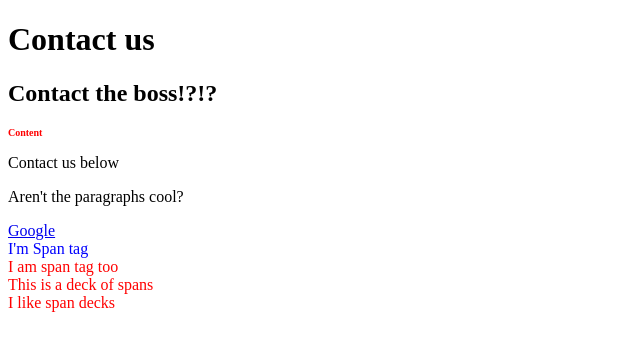
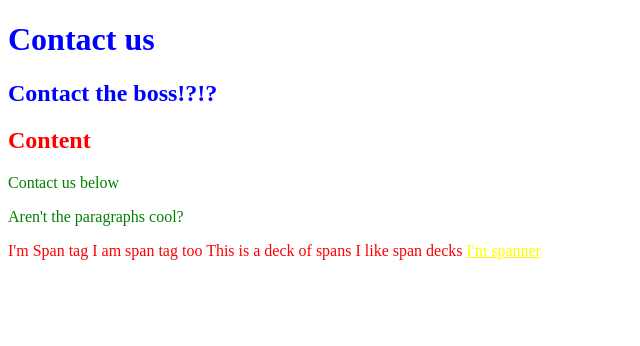
Before and after one commit to addis-hail/Learning-HTML-CSS-JavaScript, a plain HTML site: page css/contact.html in a window 1280 px wide. Shown: the whole page, without its empty margins (0-640 px from the left). Drawn offline with Linux system fonts and the light colour scheme.

Commit message:
Conflict and inheritance

```diff
--- a/css/contact.html
+++ b/css/contact.html
@@ -16,12 +16,12 @@
         <p>Contact us below</p>
         <p>Aren't the paragraphs cool?</p>
 
-        <a href="http://www.google.com">Google</a>
-
         <span>I'm Span tag</span>
 
         <span class="deck">I am span tag too</span>
         <span class="deck">This is a deck of spans</span>
         <span class="deck">I like span decks</span>
+
+        <a href="a">I'm spanner</a>
     </body>
 </html>
--- a/css/syntax.css
+++ b/css/syntax.css
@@ -1,15 +1,13 @@
-/*TARGETING ELEMENTS / TAGS*/
-h2{
-    font-size: 24px;
-}
-#content-header{
-    font-size: 10px;
+body{
     color: red;
 }
-span{
-    display: block;
+div{
     color: blue;
 }
-.deck{
-    color: red;
+p{
+    color: green;
 }
+a{
+    color: yellow;
+    text-decoration: underline;
+}
```
